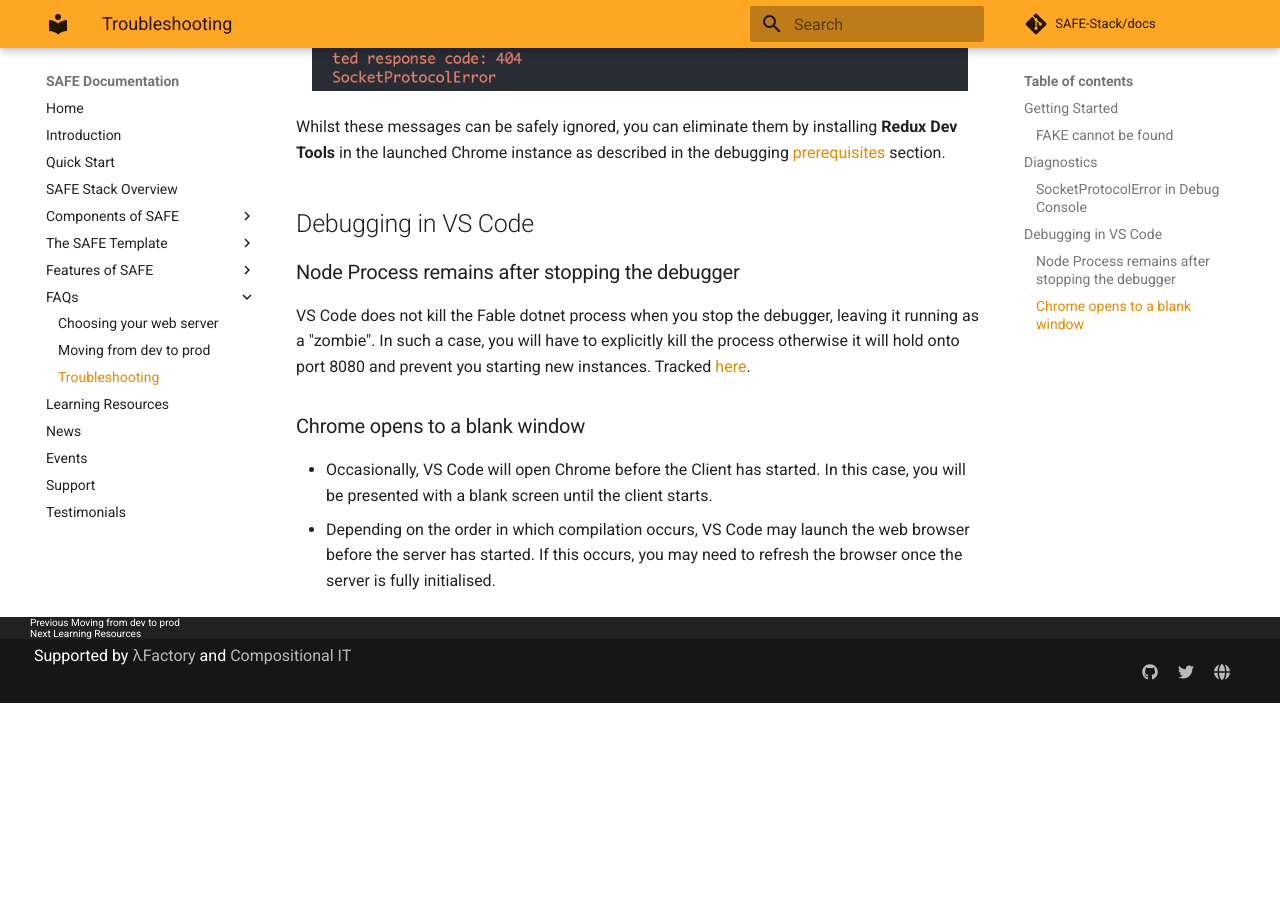
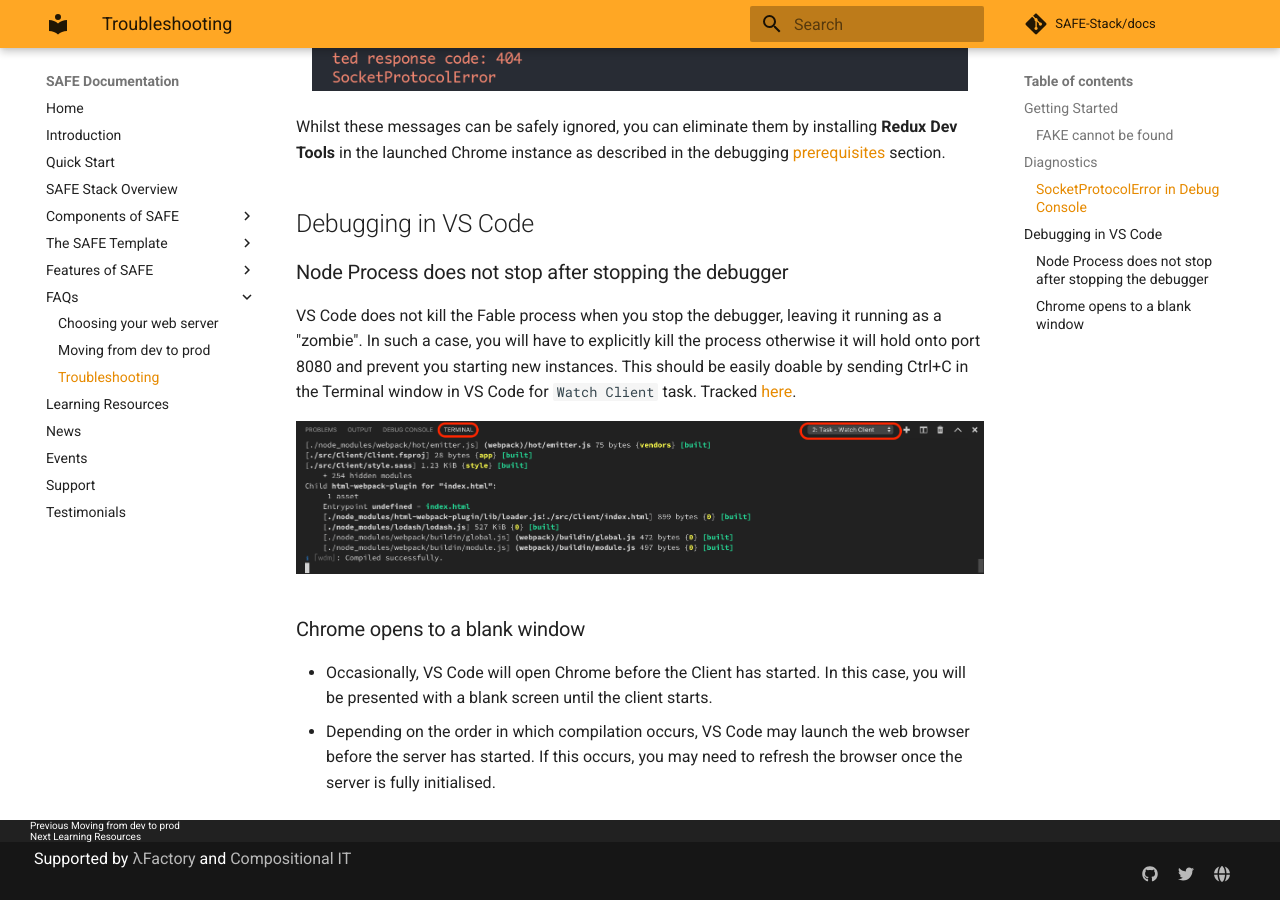
Before and after one commit to SAFE-Stack/docs, an MkDocs documentation site: the page built from docs/faq-troubleshooting.md, in a window 1280 px wide and 900 px high, scrolled down 709 px. Built offline with MkDocs 1.6.1 and Material for MkDocs 9.7.7, drawn with Linux system fonts in a browser that asks for light colours; comment, search, counter and statistics services are not loaded; before the commit the page ends 1412 px from its top, so only the background shows below that.

Commit message:
Emphasize workaround for hanging node process after stopping debugging

```diff
--- a/docs/faq-troubleshooting.md
+++ b/docs/faq-troubleshooting.md
@@ -13,9 +13,11 @@
 Whilst these messages can be safely ignored, you can eliminate them by installing **Redux Dev Tools** in the launched Chrome instance as described in the debugging [prerequisites](feature-debugging.md#prerequisites) section.
 
 ## Debugging in VS Code
-### Node Process remains after stopping the debugger
-VS Code does not kill the Fable dotnet process when you stop the debugger, leaving it running as a "zombie". In such a case, you will have to explicitly kill the process otherwise it will hold onto
-port 8080 and prevent you starting new instances. Tracked [here](https://github.com/SAFE-Stack/SAFE-template/issues/191).
+### Node Process does not stop after stopping the debugger
+VS Code does not kill the Fable process when you stop the debugger, leaving it running as a "zombie". In such a case, you will have to explicitly kill the process otherwise it will hold onto
+port 8080 and prevent you starting new instances. This should be easily doable by sending Ctrl+C in the Terminal window in VS Code for `Watch Client` task. Tracked [here](https://github.com/SAFE-Stack/SAFE-template/issues/191).
+
+![asf](../img/faq-troubleshoot-debugging.png)
 
 ### Chrome opens to a blank window
 * Occasionally, VS Code will open Chrome before the Client has started. In this case, you will be presented with a blank screen until the client starts.
```
Also changed, not shown: docs/feature-debugging.md (+2 -0 lines), docs/img/faq-troubleshoot-debugging.png (added).
